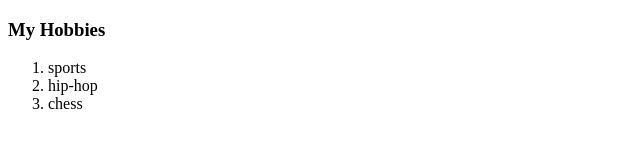
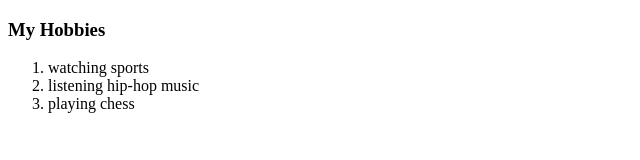
Before and after one commit to ankitsrawat2000/html-portfolio2, a plain HTML site: page hobbies.html in a window 1280 px wide. Shown: the whole page, without its empty margins (0-640 px from the left). Drawn offline with Linux system fonts and the light colour scheme.

Commit message:
Update hobbies.html

```diff
--- a/hobbies.html
+++ b/hobbies.html
@@ -7,9 +7,9 @@
     <body>
         <h3>My Hobbies</h3>
         <ol>
-            <li>sports</li>
-            <li>hip-hop</li>
-            <li>chess</li>
+            <li>watching sports</li>
+            <li>listening hip-hop music</li>
+            <li>playing chess</li>
         </ol>
     </body>
 </html>
```
